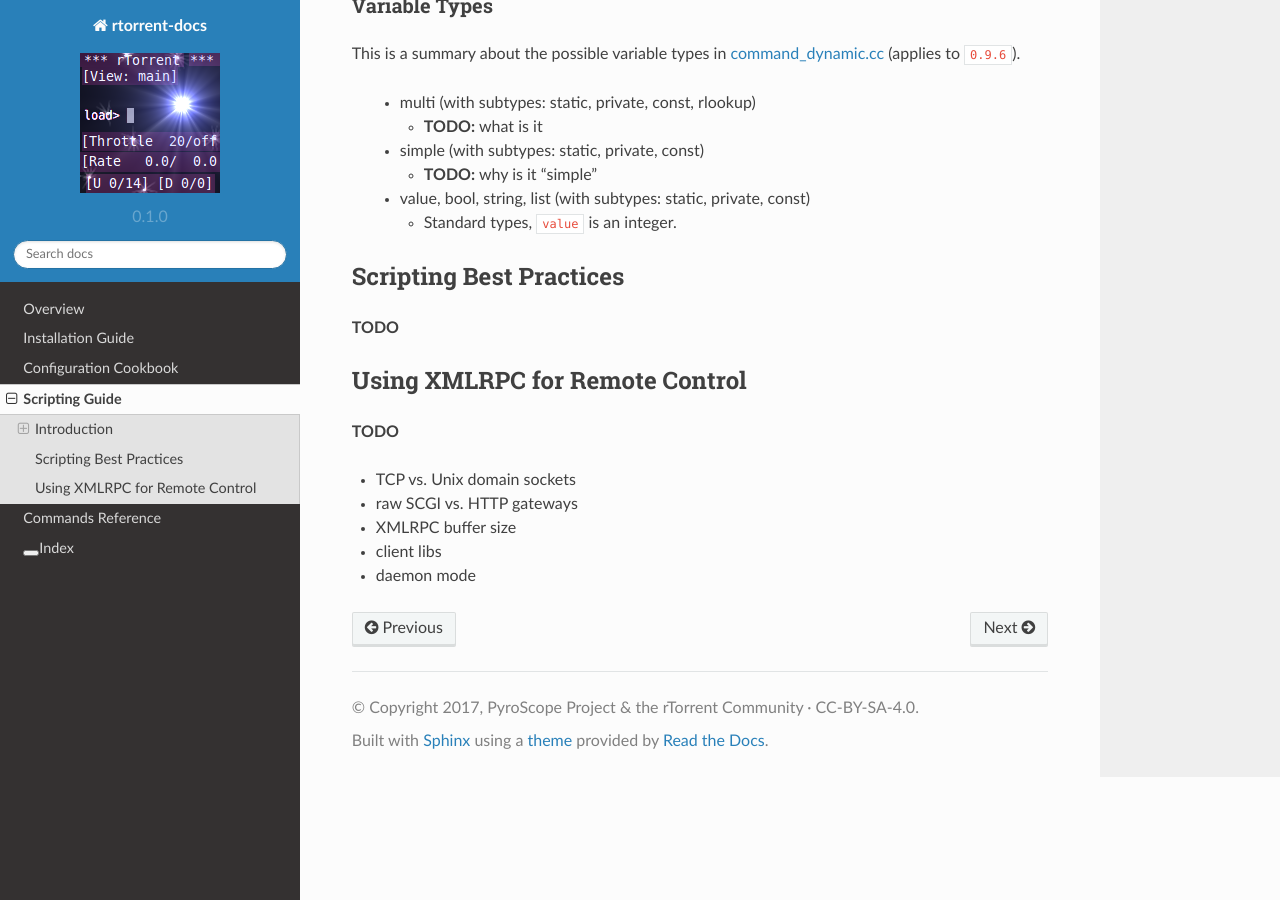
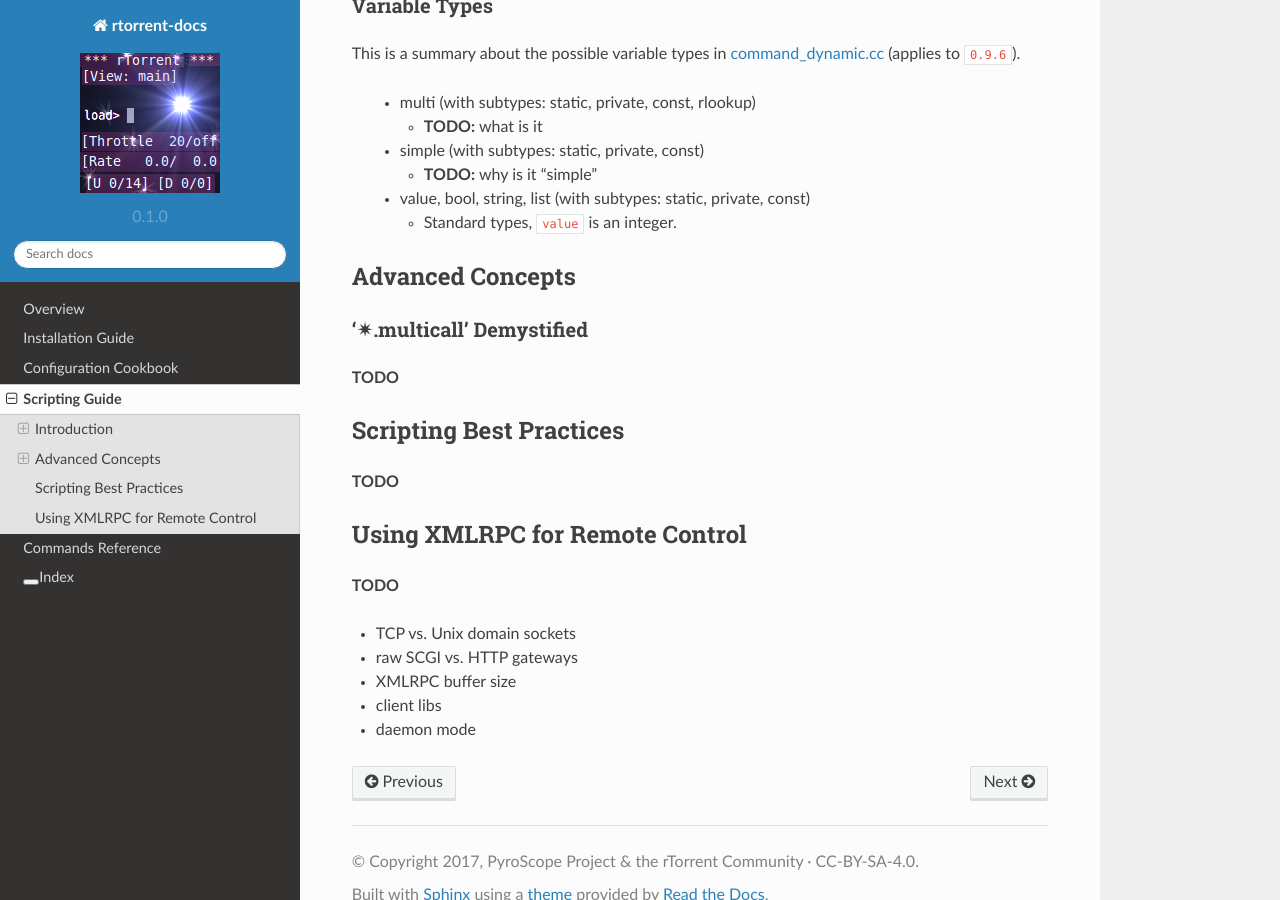
Before and after one commit to rtorrent-community/rtorrent-docs, a Sphinx documentation site: the page built from docs/scripting.rst, in a window 1280 px wide and 900 px high, scrolled down 536 px. Built offline with Sphinx 7.4.7 and the Read the Docs theme 2.0.0, drawn with Linux system fonts in a browser that asks for light colours.

Commit message:
multicall demystified (TODO)

```diff
--- a/docs/scripting.rst
+++ b/docs/scripting.rst
@@ -42,6 +42,16 @@ This is a summary about the possible variable types in
    * Standard types, ``value`` is an integer.
 
 
+Advanced Concepts
+-----------------
+
+
+‘✴.multicall’ Demystified
+^^^^^^^^^^^^^^^^^^^^^^^^^
+
+**TODO**
+
+
 Scripting Best Practices
 ------------------------
 
```
